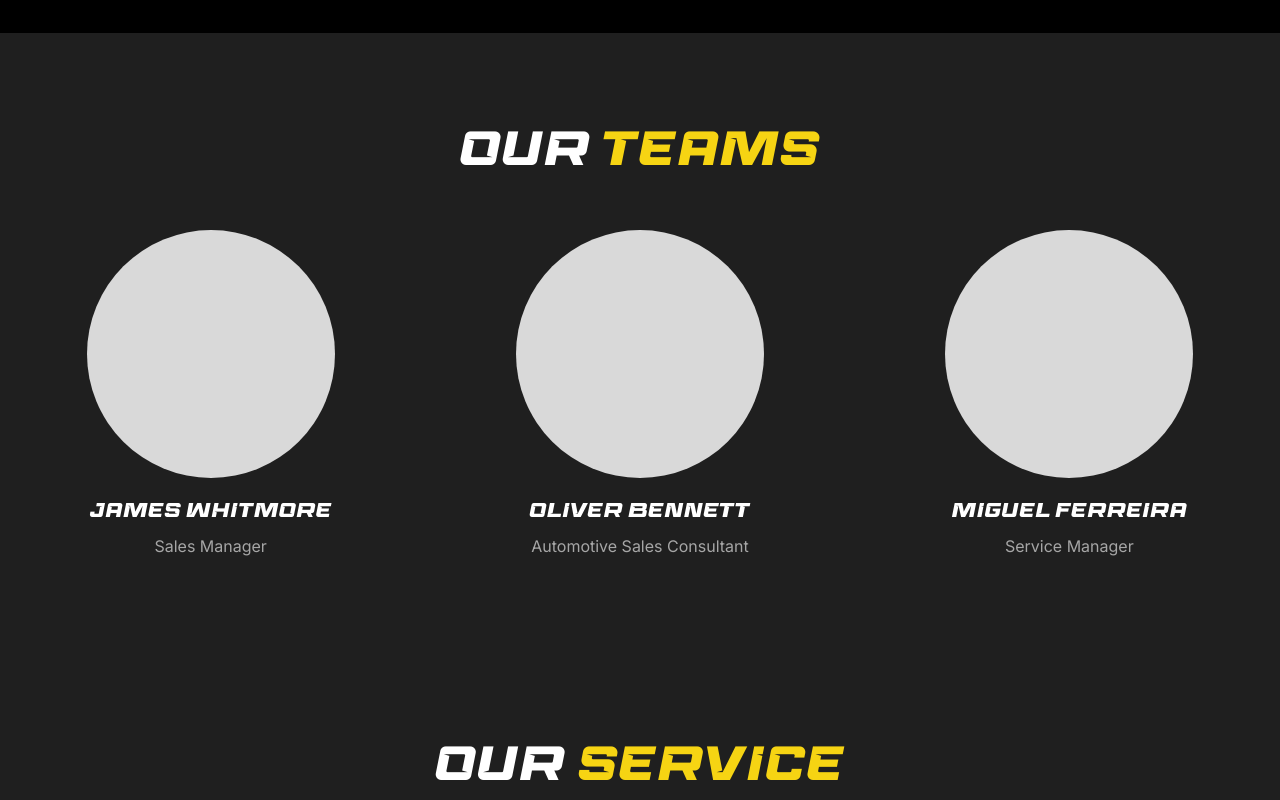
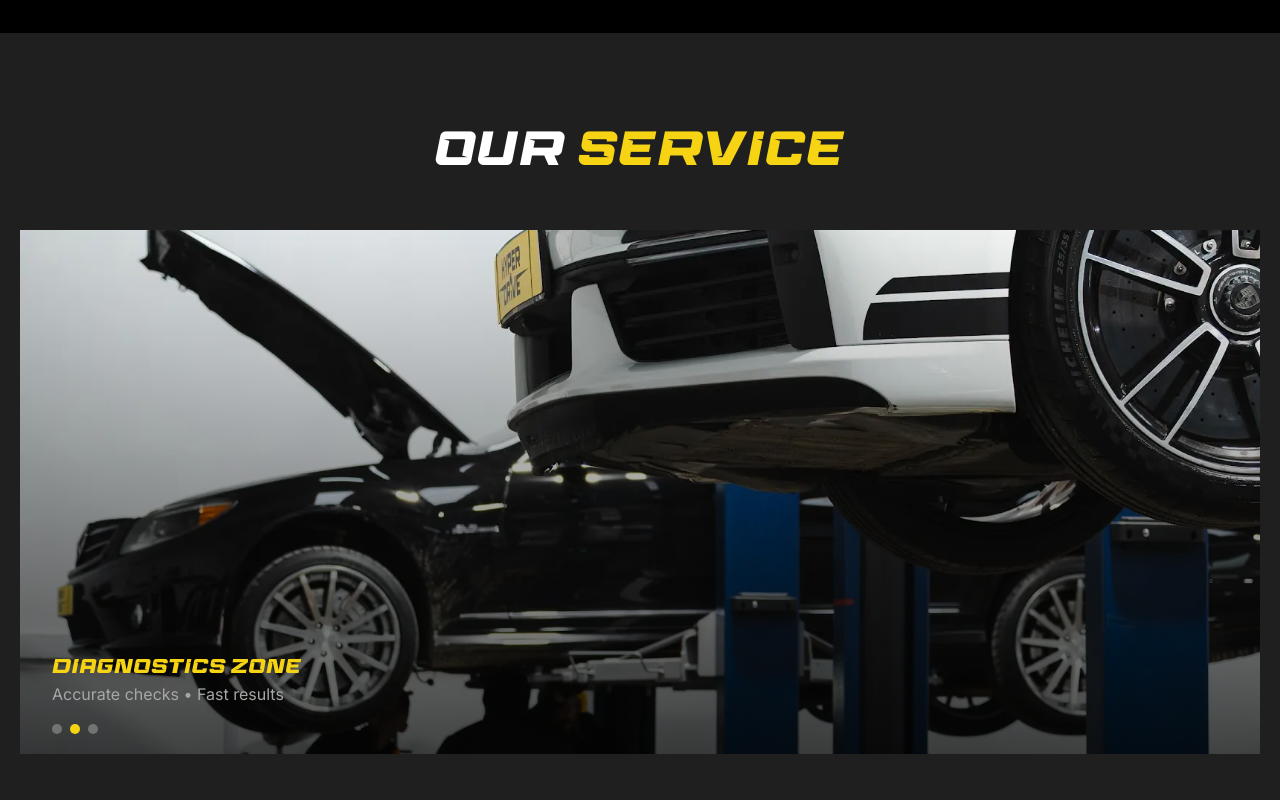
Before and after one commit to newy1337/hyperdrive-service, a React (Vite) app: page / in a window 1280 px wide. Shown: the part 3400-4200 px from the top of the page. Built offline with nearby package versions, Linux system fonts and the light colour scheme; a web font is replaced by a local one.

Commit message:
fineshed project

```diff
--- a/src/app/App.tsx
+++ b/src/app/App.tsx
@@ -4,7 +4,7 @@ import CarProblems from '@/components/sections/CarProblems'
 import HowItWorks from '@/components/sections/HowItWorks'
 import LocationContact from '@/components/sections/LocationContact'
 import OurServiceSlider from '@/components/sections/OurServiceSlider'
-import OurTeams from '@/components/sections/OurTeams'
+// import OurTeams from '@/components/sections/OurTeams'
 import PopularServices from '@/components/sections/PopularServices'
 
 import Header from '../components/layout/Header'
@@ -21,7 +21,7 @@ function App() {
 				<PopularServices />
 				<CarProblems />
 				<HowItWorks />
-				<OurTeams />
+				{/* <OurTeams /> */}
 				<OurServiceSlider />
 				<BrandsMarquee />
 				<LocationContact />
```
